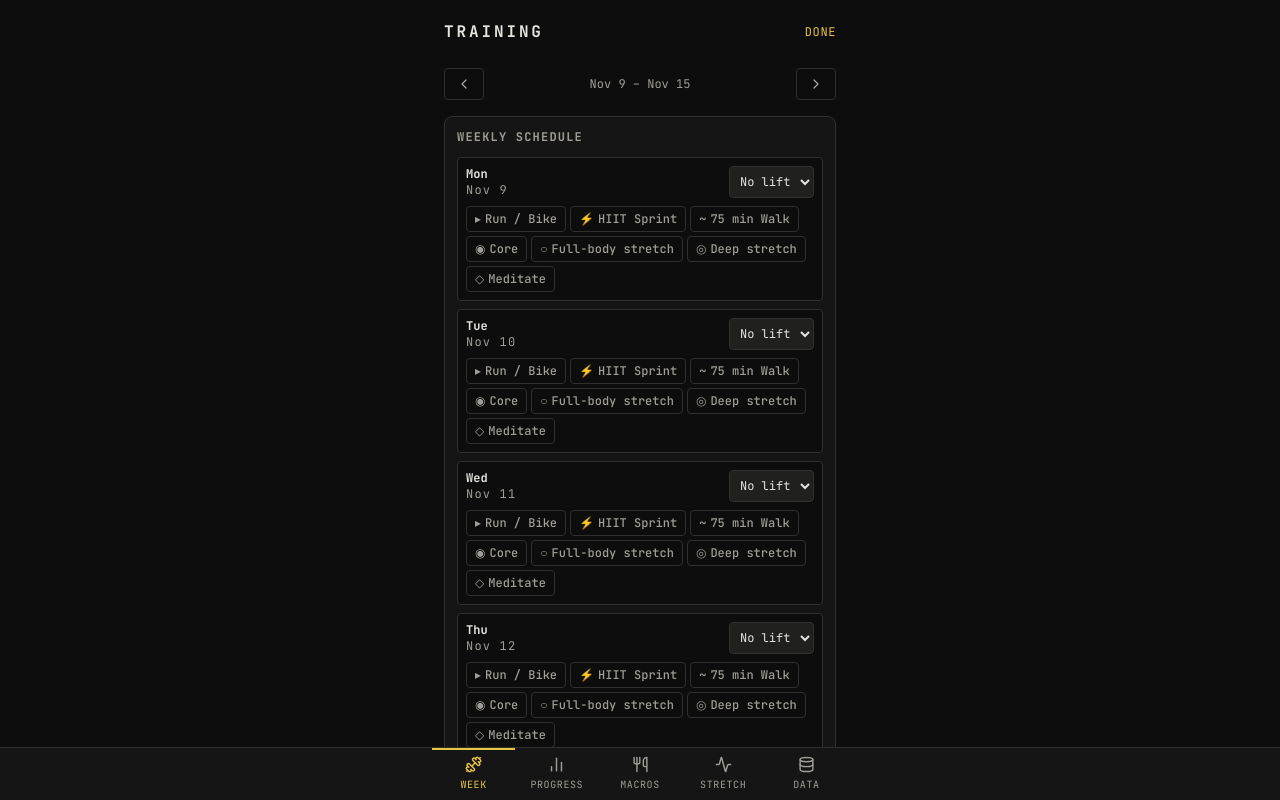
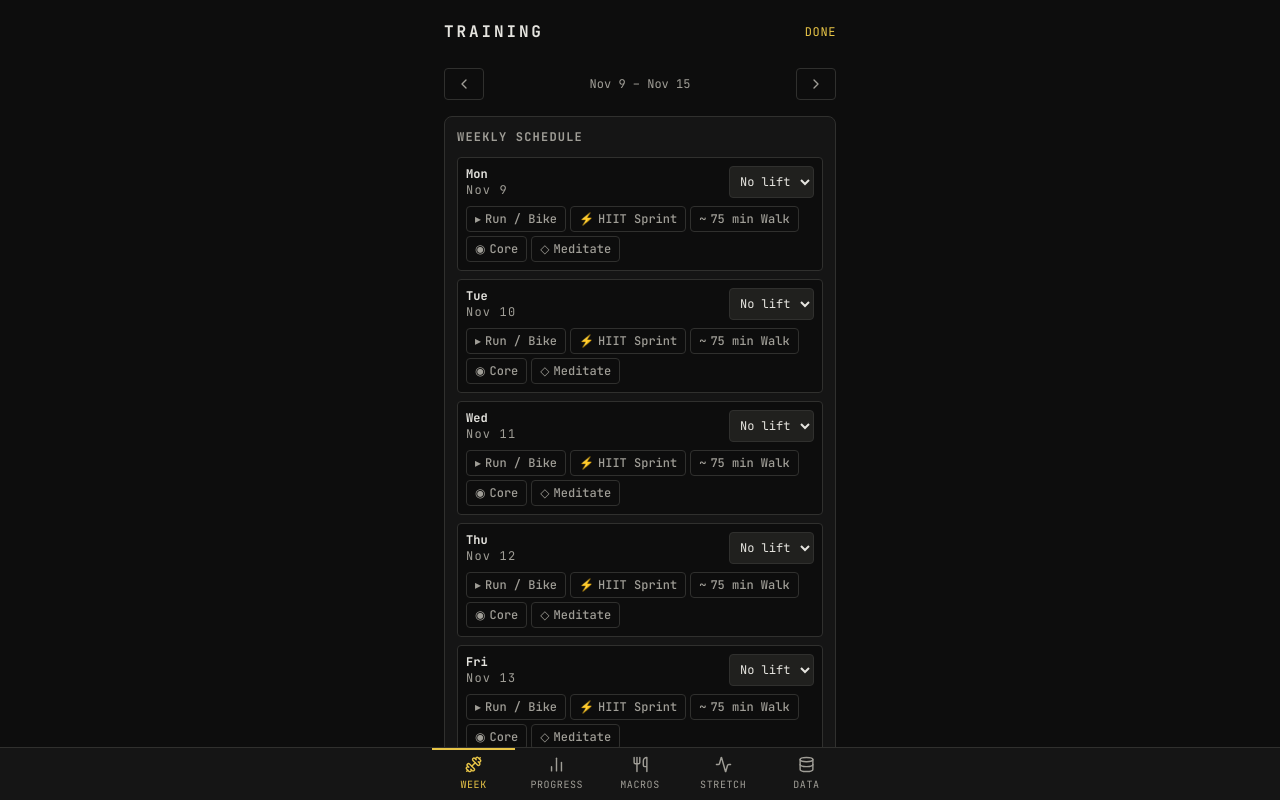
Before and after one commit to himbostradamus/ftracker, a React (Vite) app: page / in a window 1280 px wide. Both pictures are taken after a click on the button "EDIT SCHEDULE". Shown: the top 800 px of the page. Built offline with nearby package versions, Linux system fonts and the light colour scheme.

Commit message:
Remove stretch choices from the weekly schedule editor

```diff
--- a/scripts/e2e.mjs
+++ b/scripts/e2e.mjs
@@ -85,6 +85,12 @@ await click('Pull');
 ok(await ev(`JSON.parse(localStorage.getItem('workout-tracker-v6'))['week-lifts-' + ${JSON.stringify(week)}][1] === 'Pull'`), 'quick scheduling saves the lift for the selected day');
 await click('Pull');
 ok(await ev(`document.body.textContent.includes('Seated Row')`), 'scheduled lift opens the workout log');
+await click('Edit Schedule');
+ok(await ev(`!!document.querySelector('[aria-label="Lift for Mon"]') && !document.querySelector('[role=switch][aria-label="Full-body stretch"], [role=switch][aria-label="Deep stretch"]')`), 'schedule editor omits stretch choices');
+await click('Core');
+ok(await ev(`JSON.parse(localStorage.getItem('workout-tracker-v6'))['week-activities-' + ${JSON.stringify(week)}][0].includes('bend-full')`), 'editing other activities preserves an existing scheduled stretch');
+await click('Remove Full-body stretch from schedule');
+ok(await ev(`!JSON.parse(localStorage.getItem('workout-tracker-v6'))['week-activities-' + ${JSON.stringify(week)}][0].includes('bend-full')`), 'an existing scheduled stretch can be removed');
 ok(errors.length === 0, `no page errors ${errors.join(' | ')}`);
 ws.close(); try { process.kill(-chrome.pid); } catch { chrome.kill(); }
 process.exit(failed ? 1 : 0);
--- a/src/components/ScheduleEditor.tsx
+++ b/src/components/ScheduleEditor.tsx
@@ -3,6 +3,9 @@ import { ACTIVITY_IDS, ACTIVITY_REGISTRY, DAYS } from '../constants';
 import { fmtDate } from '../lib/helpers';
 import { cn } from '../lib/utils';
 import { ActivityId, DaySchedule } from '../types';
+
+const stretchActivities: readonly ActivityId[] = ['bend-full', 'bend-expert'];
+const scheduleChoices = ACTIVITY_IDS.filter(id => !stretchActivities.includes(id));
 
 interface ScheduleEditorProps {
   sched: DaySchedule[];
@@ -74,7 +77,7 @@ export function ScheduleEditor({
                 </select>
               </div>
               <div className="flex flex-wrap gap-1">
-                {ACTIVITY_IDS.map(id => {
+                {scheduleChoices.map(id => {
                   const meta = ACTIVITY_REGISTRY[id];
                   const active = currentActivities.includes(id);
                   return (
@@ -99,6 +102,12 @@ export function ScheduleEditor({
                   );
                 })}
               </div>
+              {stretchActivities.filter(id => currentActivities.includes(id)).map(id => (
+                <button key={id} type="button" className="mt-2 block text-xs text-muted underline"
+                  onClick={() => toggleActivity(id)}>
+                  Remove {ACTIVITY_REGISTRY[id].label} from schedule
+                </button>
+              ))}
             </div>
           );
         })}
```
